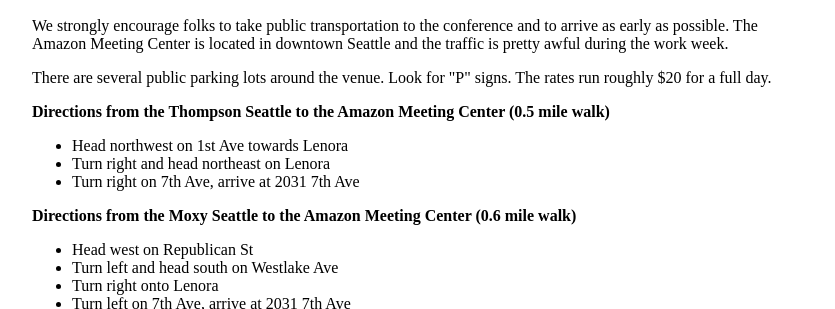
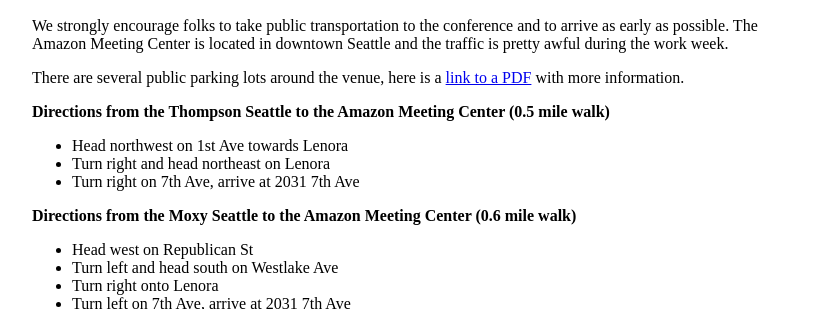
Before and after one commit to cascadiajs/2018.cascadiajs.com, a Gatsby site: page /seattle-guide in a window 1280 px wide. Shown: the part 791-1100 px from the top of the page, without its empty margins (224-1059 px from the left). Built offline with nearby package versions, Linux system fonts and the light colour scheme; Gatsby itself is replaced by a stand-in of ours.

Commit message:
parking guide

```diff
--- a/src/markdown/seattle-guide.md
+++ b/src/markdown/seattle-guide.md
@@ -13,7 +13,7 @@
 
 We strongly encourage folks to take public transportation to the conference and to arrive as early as possible. The Amazon Meeting Center is located in downtown Seattle and the traffic is pretty awful during the work week.
 
-There are several public parking lots around the venue. Look for "P" signs. The rates run roughly $20 for a full day.
+There are several public parking lots around the venue, here is a [link to a PDF](/amazon-parking.pdf) with more information.
 
 **Directions from the Thompson Seattle to the Amazon Meeting Center (0.5 mile walk)**
 
```
Also changed, not shown: 1 other file.
